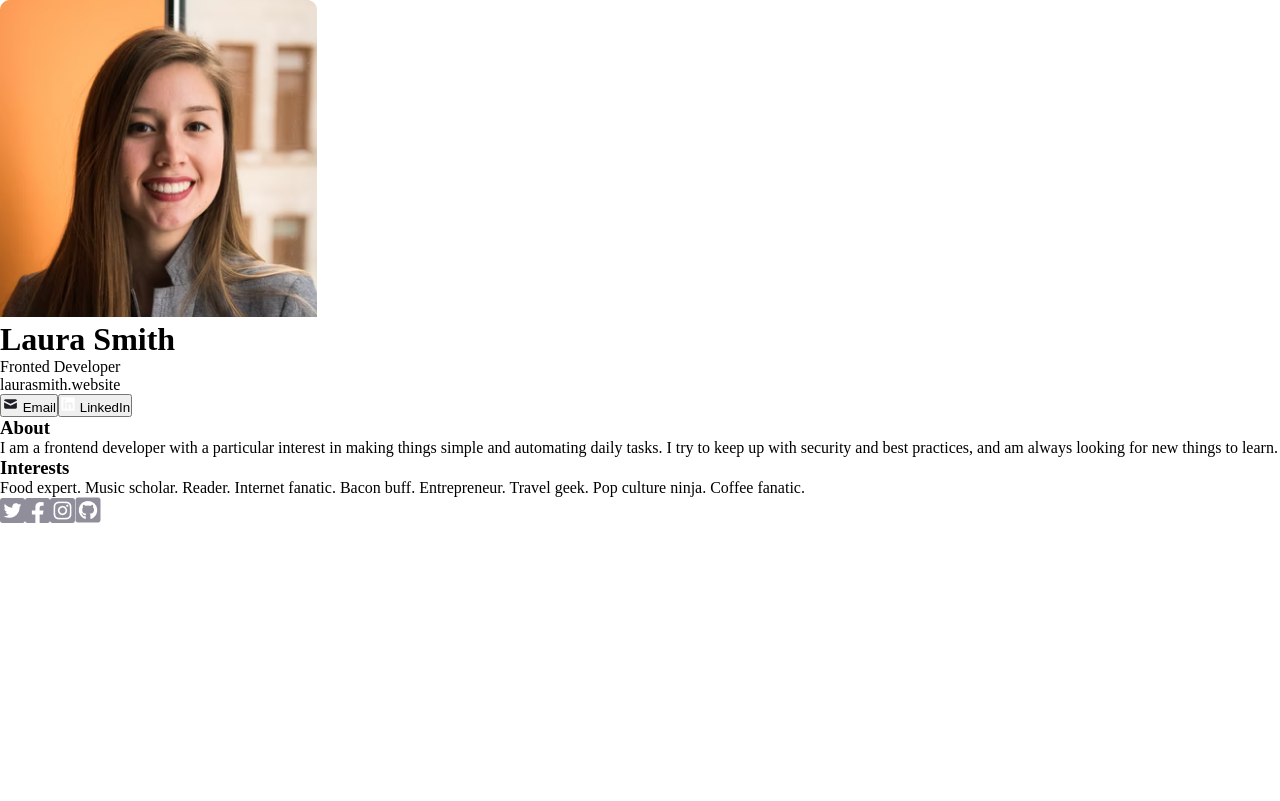
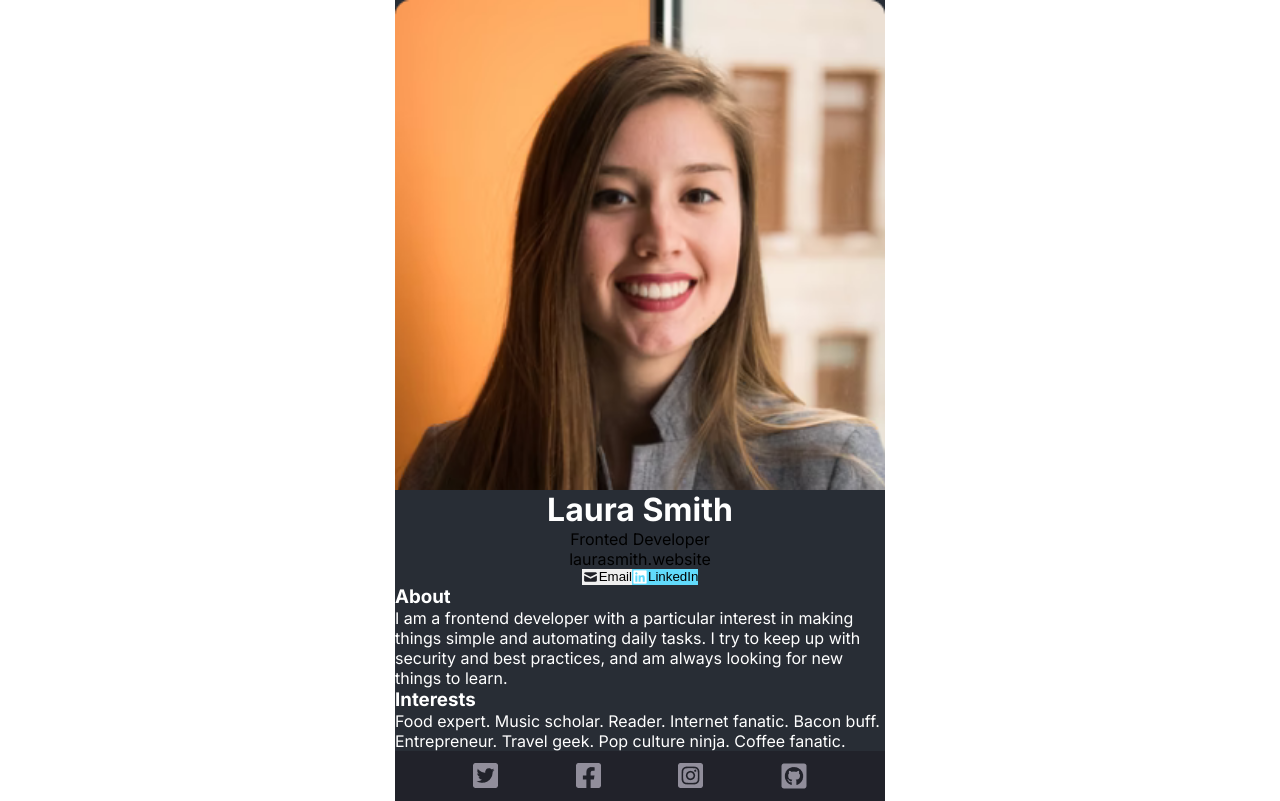
Before and after one commit to JuanDCeballos/digital-business-card, a React app: page / in a window 1280 px wide. Built offline with nearby package versions, Linux system fonts and the light colour scheme; the HTML template or start-up script is replaced by a standard one.

Commit message:
Se adicionan cambios

```diff
--- a/src/App.css
+++ b/src/App.css
@@ -1,5 +1,75 @@
+@import url('https://fonts.googleapis.com/css2?family=Inter:wght@400;600;700&display=swap');
+
 * {
   box-sizing: border-box;
   margin: 0;
   padding: 0;
 }
+
+body {
+  font-family: 'Inter', sans-serif;
+}
+
+#root {
+  height: 100vh;
+  display: flex;
+  justify-content: center;
+  align-items: center;
+}
+
+.title {
+  color: #ffffff;
+}
+
+.text {
+  color: #ffffff;
+}
+
+.cta {
+  border: none;
+  display: flex;
+  align-items: center;
+}
+
+.container {
+  display: flex;
+  flex-direction: column;
+  width: 490px;
+  background-color: #282d35;
+}
+
+.info-container {
+  display: flex;
+  flex-direction: column;
+  justify-content: center;
+  align-items: center;
+}
+
+.info-container > img {
+  width: 490px;
+}
+
+.info-container-buttons {
+  display: flex;
+}
+
+/* .cta-email {
+} */
+
+.cta-linkedIn {
+  background-color: #61dafb;
+}
+
+/* .about-container {
+} */
+
+/* .interests-container {
+} */
+
+.footer-container {
+  display: flex;
+  justify-content: space-evenly;
+  align-items: center;
+  height: 50px;
+  background-color: #21222a;
+}
--- a/src/App.jsx
+++ b/src/App.jsx
@@ -6,12 +6,12 @@ import './App.css';
 
 const App = () => {
   return (
-    <>
+    <div className='container'>
       <Info />
       <About />
       <Interests />
       <Footer />
-    </>
+    </div>
   );
 };
 
--- a/src/components/About.jsx
+++ b/src/components/About.jsx
@@ -1,8 +1,8 @@
 const About = () => {
   return (
-    <div>
-      <h3>About</h3>
-      <p>
+    <div className="about-container">
+      <h3 className="about-container-title title">About</h3>
+      <p className="about-container-text text">
         I am a frontend developer with a particular interest in making things
         simple and automating daily tasks. I try to keep up with security and
         best practices, and am always looking for new things to learn.
--- a/src/components/Footer.jsx
+++ b/src/components/Footer.jsx
@@ -5,7 +5,7 @@ import gitHubIcon from '../assets/GitHub Icon.png';
 
 const Footer = () => {
   return (
-    <div>
+    <div className='footer-container'>
       <img src={twitterIcon} />
       <img src={facebookIcon} />
       <img src={instagramIcon} />
--- a/src/components/Info.jsx
+++ b/src/components/Info.jsx
@@ -4,17 +4,19 @@ import linkedInIcon from '../assets/LinkedIn.png';
 
 const Info = () => {
   return (
-    <div className='info-container'>
+    <div className="info-container">
       <img src={profilePicture} />
-      <h1>Laura Smith</h1>
+      <h1 className="info-container-title title">Laura Smith</h1>
       <p>Fronted Developer</p>
       <p>laurasmith.website</p>
-      <button>
-        <img src={mailIcon} /> Email
-      </button>
-      <button>
-        <img src={linkedInIcon} /> LinkedIn
-      </button>
+      <div className="info-container-buttons">
+        <button className="cta-email cta">
+          <img src={mailIcon} /> Email
+        </button>
+        <button className="cta-linkedIn cta">
+          <img src={linkedInIcon} /> LinkedIn
+        </button>
+      </div>
     </div>
   );
 };
--- a/src/components/Interests.jsx
+++ b/src/components/Interests.jsx
@@ -1,8 +1,8 @@
 const Interests = () => {
   return (
-    <div>
-      <h3>Interests</h3>
-      <p>
+    <div className="interests-container">
+      <h3 className="interests-container-title title">Interests</h3>
+      <p className="interests-container-text text">
         Food expert. Music scholar. Reader. Internet fanatic. Bacon buff.
         Entrepreneur. Travel geek. Pop culture ninja. Coffee fanatic.
       </p>
```
